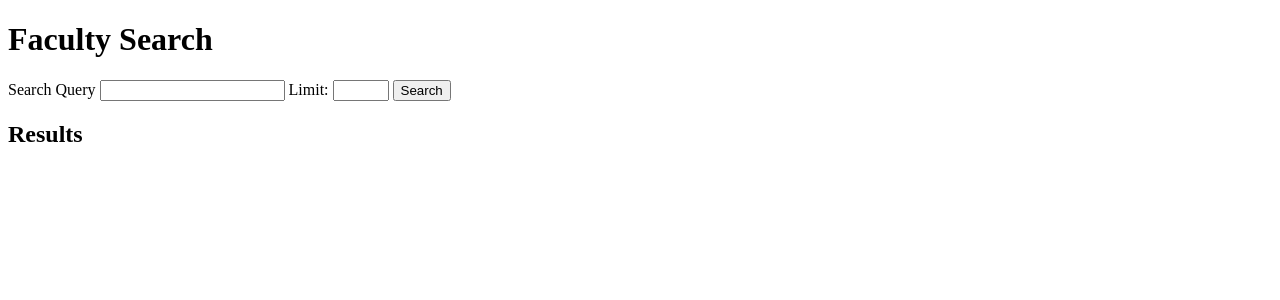
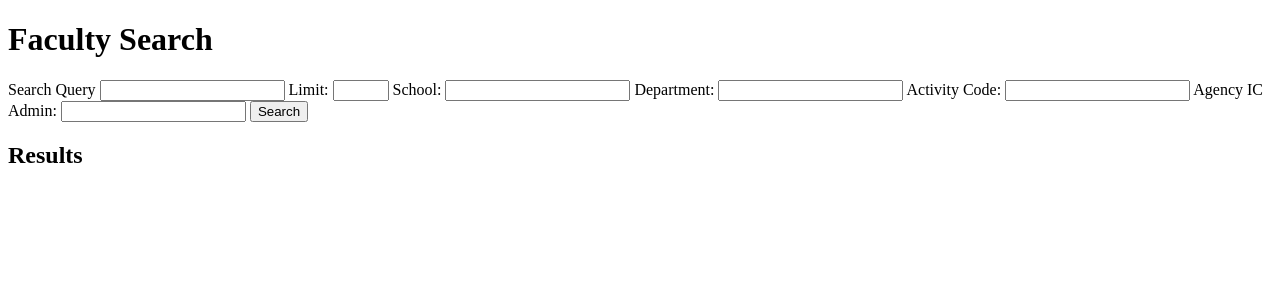
Before and after one commit to uvarc/uvarc-dac-foi, a Flask app: page / in a window 1280 px wide. Shown: the top 300 px of the page. Run offline with Flask 3, Linux system fonts and the light colour scheme; parts of the project's set-up code (start-up, migrations or seed data) failed here and were passed over.

Commit message:
Add new search parameters for granular query logic

```diff
--- a/frontend/templates/search.html
+++ b/frontend/templates/search.html
@@ -2,7 +2,7 @@
 <html lang="en">
 <head>
     <meta charset="UTF-8">
-
+    <!-- TODO: add title element -->
 </head>
 <body>
     <h1>Faculty Search</h1>
@@ -13,6 +13,20 @@
         <label for="limit">Limit:</label>
         <input type="number" id="limit" name="limit" min="1" max="50" required>
 
+        <label for="school">School:</label>
+        <input type="text" id="school" name="school">
+
+        <label for="department">Department:</label>
+        <input type="text" id="department" name="department">
+
+        <label for="activity_code">Activity Code:</label>
+        <input type="text" id="activity_code" name="activity_code">
+
+        <label for="agency_ic_admin">Agency IC Admin:</label>
+        <input type="text" id="agency_ic_admin" name="agency_ic_admin">
+
+        <!-- TODO: add 'has_finding' search parameter -->
+
         <button type="submit">Search</button>
     </form>
 
```
